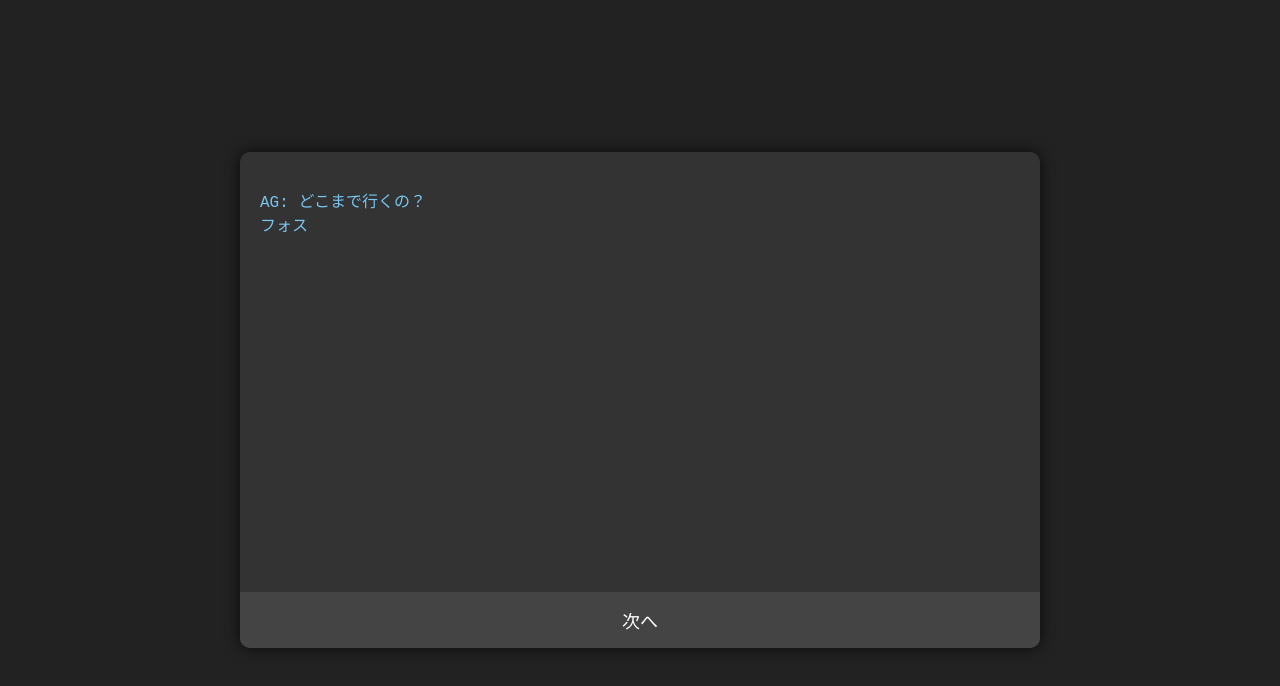
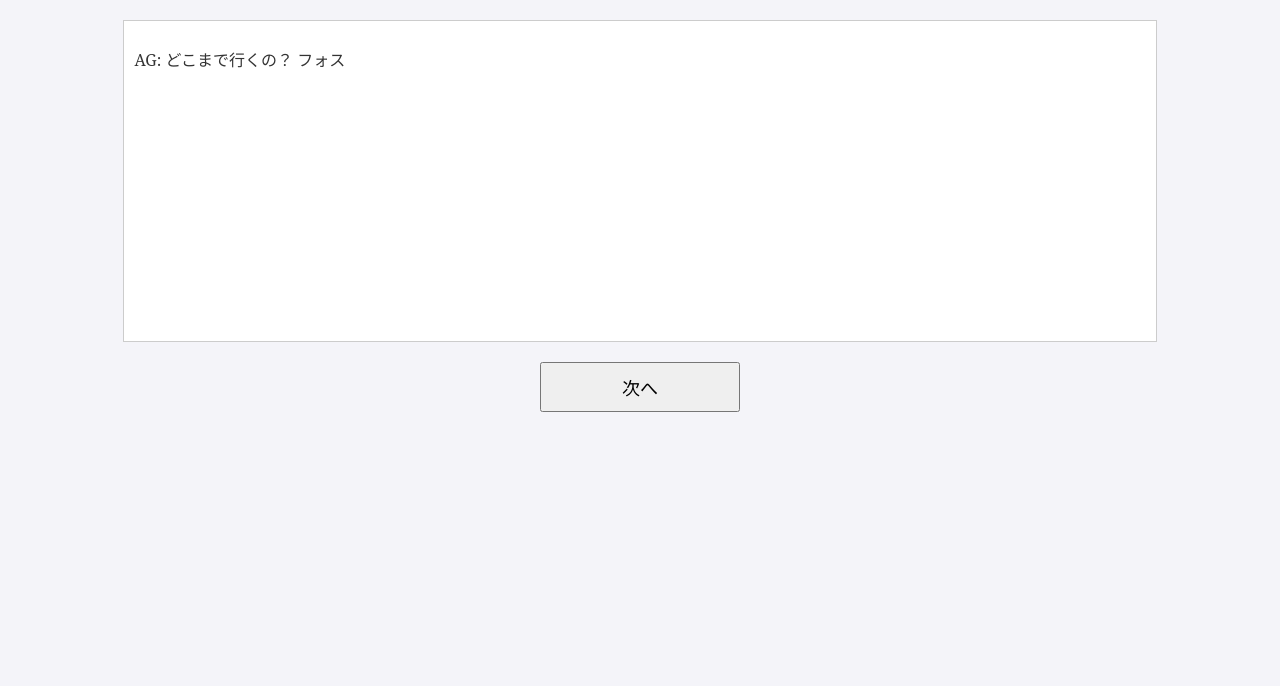
Before and after one commit to sakazukiAoi/sisaku0014, a plain HTML site: page index.html in a window 1280 px wide. Drawn offline with Linux system fonts and the light colour scheme.

Commit message:
Update style.css

```diff
--- a/style.css
+++ b/style.css
@@ -1,85 +1,34 @@
-/* style.css */
-
+/* CSSの基本スタイル */
 body {
-    font-family: 'Arial', sans-serif;
-    background-color: #222;
-    color: #fff;
-    margin: 0;
-    padding: 0;
-    display: flex;
-    justify-content: center;
-    align-items: center;
-    height: 100vh;
-}
-
-#game-container {
-    width: 80%;
-    max-width: 800px;
-    background-color: #333;
-    border-radius: 10px;
-    box-shadow: 0 0 15px rgba(0, 0, 0, 0.7);
-    overflow: hidden;
-}
-
-#log-screen {
-    height: 400px;
-    overflow-y: auto;
-    padding: 20px;
+    font-family: 'Serif', sans-serif;
+    background-color: #f4f4f9;
+    color: #333;
 }
 
 #text-display {
-    white-space: pre-wrap;
+    width: 80%;
+    height: 300px;
+    margin: 20px auto;
+    padding: 10px;
+    border: 1px solid #ccc;
+    overflow-y: auto;
+    background-color: #fff;
 }
 
 #next-button {
-    width: 100%;
-    padding: 15px;
-    background-color: #444;
-    color: #fff;
-    border: none;
+    display: block;
+    width: 200px;
+    margin: 10px auto;
+    padding: 10px;
     font-size: 18px;
     cursor: pointer;
 }
 
-#next-button:hover {
-    background-color: #555;
-}
-
-/* キャラごとの色、フォント、SE設定 */
-.char-ag {
-    color: #78c5ef;
-    font-family: 'Courier New', monospace;
-}
-.char-ag::before {
-    content: url('se_ag.mp3');
-}
-
-.char-fos {
-    color: #f39c12;
-    font-family: 'Georgia', serif;
-}
-.char-fos::before {
-    content: url('se_fos.mp3');
-}
-
-.char-elena {
-    color: #e74c3c;
-    font-family: 'Comic Sans MS', cursive;
-}
-.char-elena::before {
-    content: url('se_elena.mp3');
-}
-
-/* テキスト表示のアニメーション効果 */
 .fade-in {
     animation: fadeIn 0.5s ease-in-out;
 }
 
 @keyframes fadeIn {
-    from {
-        opacity: 0;
-    }
-    to {
-        opacity: 1;
-    }
+    from { opacity: 0; }
+    to { opacity: 1; }
 }
```
